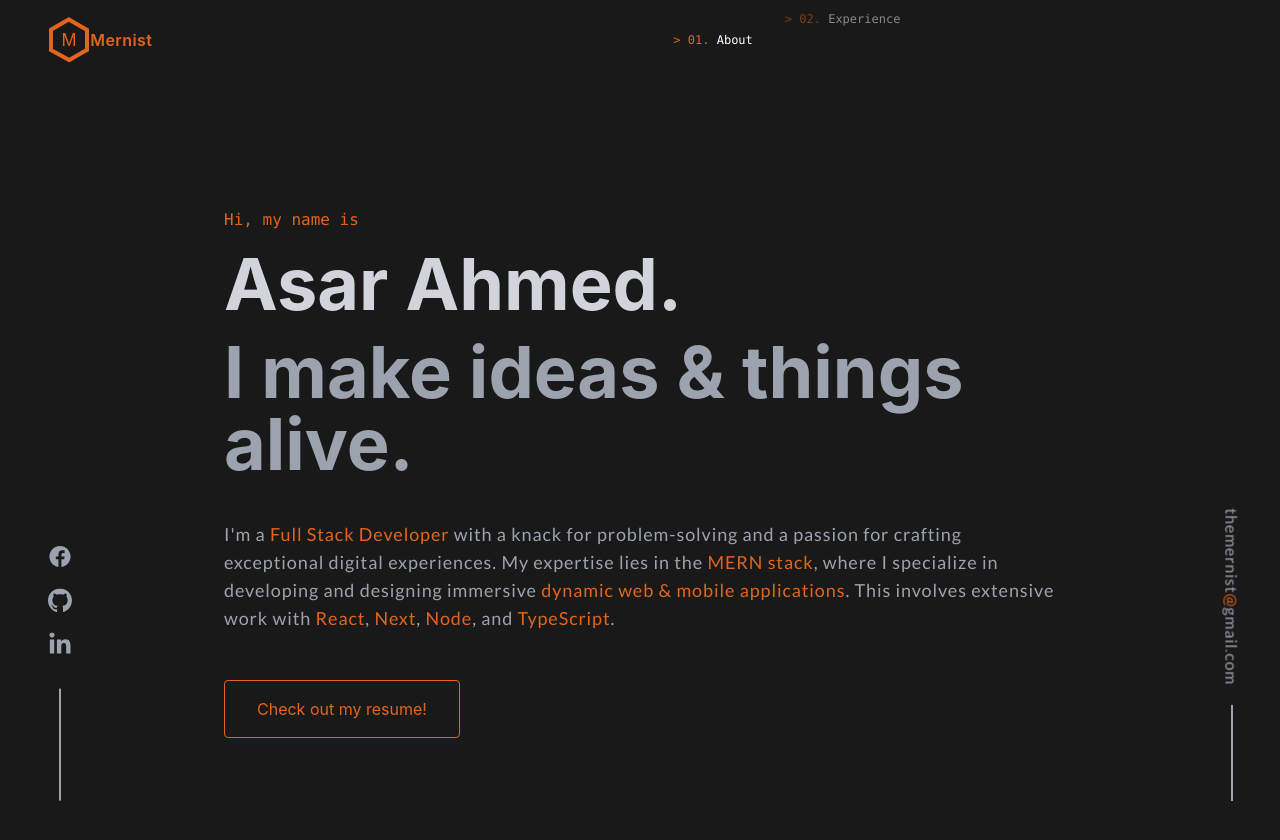
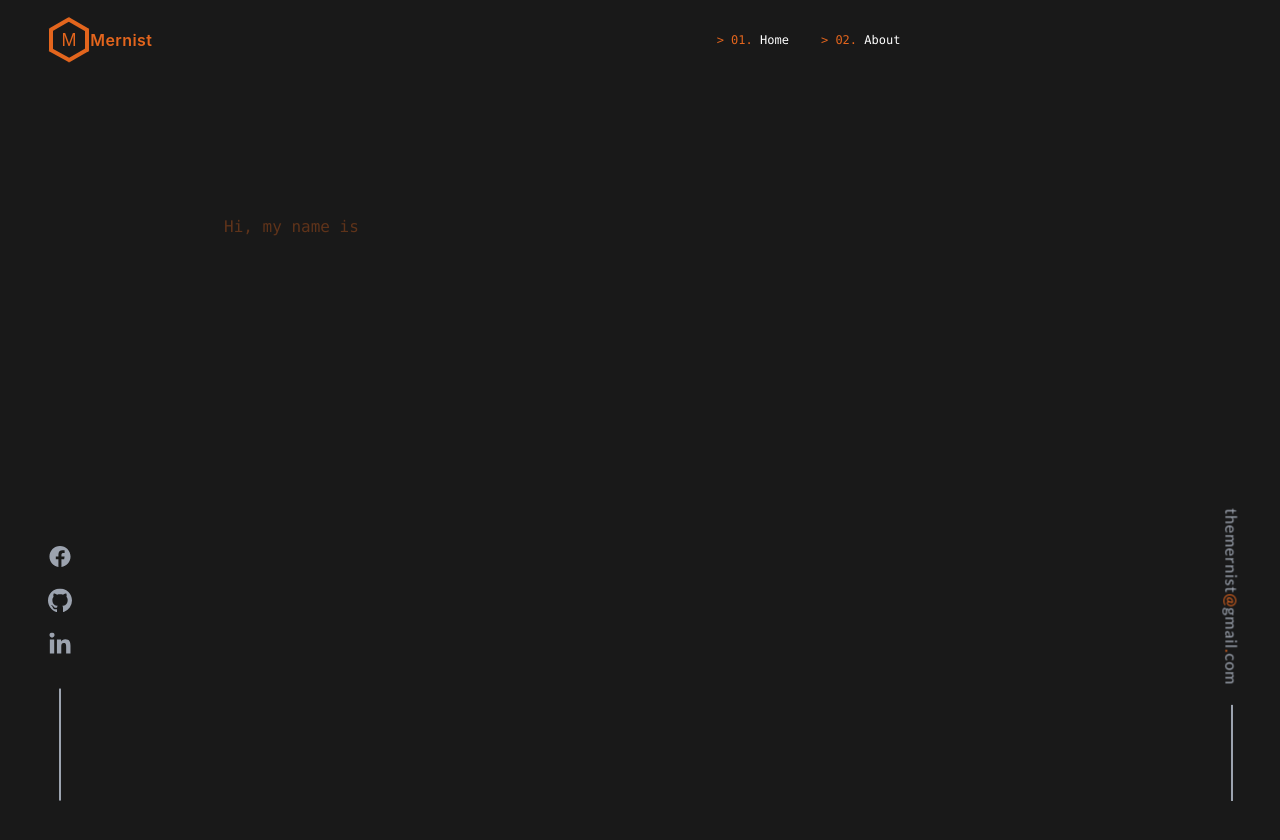
Before and after one commit to asar109/mernist.me, a Next.js app: page / in a window 1280 px wide. Shown: the top 840 px of the page. Built offline with nearby package versions, Linux system fonts and the light colour scheme; a web font is replaced by a local one.

Commit message:
add a project

```diff
--- a/components/Header/_components/DesktopMenu.tsx
+++ b/components/Header/_components/DesktopMenu.tsx
@@ -23,7 +23,7 @@ export default function DesktopMenu(props: { finishedLoading: boolean }) {
         className=" text-secondary"
       >
         <ReactScrollLink
-          to="aboutSection"
+          to="home"
           spy={true}
           smooth={true}
           offset={-100}
@@ -31,7 +31,7 @@ export default function DesktopMenu(props: { finishedLoading: boolean }) {
         >
           &gt; 01.{" "}
           <span className="text-white hover:cursor-pointer hover:text-secondary duration-300">
-            About
+            Home
           </span>
         </ReactScrollLink>
       </motion.div>
@@ -47,20 +47,20 @@ export default function DesktopMenu(props: { finishedLoading: boolean }) {
         transition={{
           type: "spring",
           duration: 1.2,
-          delay:5.3,
+          delay: 5,
         }}
-        className="text-secondary"
+        className=" text-secondary"
       >
         <ReactScrollLink
-          to="WhereIhaveWorkedSection"
+          to="aboutSection"
           spy={true}
           smooth={true}
-          offset={-300}
+          offset={-100}
           duration={200}
         >
           &gt; 02.{" "}
-          <span className="text-white  hover:cursor-pointer hover:text-secondary duration-300">
-            Experience
+          <span className="text-white hover:cursor-pointer hover:text-secondary duration-300">
+            About
           </span>
         </ReactScrollLink>
       </motion.div>
--- a/components/Header/_components/MobileMenu.tsx
+++ b/components/Header/_components/MobileMenu.tsx
@@ -22,7 +22,7 @@ const MobileMenu = props => {
         justify-center items-center space-y-8 font-sans"
         >
           <Link
-            to="aboutSection"
+            to="home"
             spy={true}
             smooth={true}
             offset={-50}
@@ -35,24 +35,24 @@ const MobileMenu = props => {
               className="text-white font-Text2 text-sm sm:text-base
              hover:text-secondary hover:cursor-pointer duration-300"
             >
-              About
+              Home
             </span>
           </Link>
           <Link
-            to="WhereIhaveWorkedSection"
+            to="aboutSection"
             spy={true}
             smooth={true}
-            offset={-250}
+            offset={-50}
             duration={200}
             onClick={() => closeMenu()}
             className="flex flex-col text-center space-y-2"
           >
-            <span className="text-secondary text-xs font-mono hover:cursor-pointer">02.</span>
+            <span className="text-secondary text-xs font-mono">02.</span>
             <span
               className="text-white font-Text2 text-sm sm:text-base
              hover:text-secondary hover:cursor-pointer duration-300"
             >
-              Experience
+              About
             </span>
           </Link>
           <Link
--- a/components/Home/AboutMe/AboutMe.tsx
+++ b/components/Home/AboutMe/AboutMe.tsx
@@ -26,7 +26,7 @@ export default function AboutMe(props) {
             />
             <span className="text-secondary font-Header text-sm  sm:text-xl">
               {" "}
-              01.
+              02.
             </span>
             <span className="flex-none text-gray-200 opacity-85 font-bold tracking-wider text-lg sm:text-2xl pl-4">
               About Me
@@ -40,11 +40,13 @@ export default function AboutMe(props) {
           <div className="w-full md:w-7/12 space-y-4 sm:text-base text-sm ">
             <div className="font-Header ">
               <span className="text-gray-400 ">
-                Welcome to Mernist. I&apos;m a firm believer that passion knows
-                no bounds, and my journey from a BBA graduate to a seasoned tech
-                enthusiast is a testament to that belief. While my academic
-                background may have been rooted in business administration, my
-                heart was always drawn to the ever-evolving realm of technology.
+                <span className="text-secondary">Welcome to Mernist </span>
+                I&apos;m a firm believer that passion knows no bounds, and my
+                journey from a is a testament to that belief. While my academic
+                background may have been rooted in{" "}
+                <span className="text-secondary ">BBA graduate</span> to a
+                seasoned tech enthusiast business administration, my heart was
+                always drawn to the ever-evolving realm of technology.
               </span>
             </div>
             <div className="font-Header ">
@@ -60,9 +62,9 @@ export default function AboutMe(props) {
             </div>
             <div className="font-Header ">
               <span className="text-gray-400 ">
-                Over the past two years, I&apos;ve had the privilege of diving
-                deep into the world of development, specializing primarily in
-                the
+                Over the past <span className="text-secondary">two years</span>, I&apos;ve had the
+                privilege of diving deep into the world of development,
+                specializing primarily in the
                 <span className="text-secondary"> MERN stack.</span>
                 This dynamic combination of technologies has allowed me to craft
                 robust and scalable solutions that seamlessly integrate
--- a/components/Home/MyName/MyName.tsx
+++ b/components/Home/MyName/MyName.tsx
@@ -1,11 +1,8 @@
-import React from "react";
-import { motion } from "../../../node_modules/framer-motion";
-import Link from "next/link";
-import { useRouter } from "next/router";
+import { motion } from "framer-motion";
 export default function MyName(props: { finishedLoading: boolean }) {
-  const router = useRouter();
   return (
     <div
+      id="home"
       className="h-full flex flex-col justify-center
       px-8 2xl:px-72 xl:px-56 lg:px-32  md:px-28 sm:px-8 py-32 sm:py-52  "
     >
@@ -14,11 +11,11 @@ export default function MyName(props: { finishedLoading: boolean }) {
         animate={{ y: 0, opacity: 1 }}
         transition={{
           opacity: {
-            delay: props.finishedLoading ? 0 : 10.4,
+            delay: props.finishedLoading ? 0 : 5.4,
             duration: props.finishedLoading ? 0 : 0.2,
           },
           y: {
-            delay: props.finishedLoading ? 0 : 10.4,
+            delay: props.finishedLoading ? 0 : 5.4,
             duration: props.finishedLoading ? 0 : 0.2,
           },
         }}
@@ -31,11 +28,11 @@ export default function MyName(props: { finishedLoading: boolean }) {
         animate={{ y: 0, opacity: 1 }}
         transition={{
           opacity: {
-            delay: props.finishedLoading ? 0 : 10.5,
+            delay: props.finishedLoading ? 0 : 5.5,
             duration: props.finishedLoading ? 0 : 0.2,
           },
           y: {
-            delay: props.finishedLoading ? 0 : 10.5,
+            delay: props.finishedLoading ? 0 : 5.5,
             duration: props.finishedLoading ? 0 : 0.2,
           },
         }}
@@ -48,11 +45,11 @@ export default function MyName(props: { finishedLoading: boolean }) {
         animate={{ y: 0, opacity: 1 }}
         transition={{
           opacity: {
-            delay: props.finishedLoading ? 0 : 10.6,
+            delay: props.finishedLoading ? 0 : 5.6,
             duration: props.finishedLoading ? 0 : 0.2,
           },
           y: {
-            delay: props.finishedLoading ? 0 : 10.6,
+            delay: props.finishedLoading ? 0 : 5.6,
             duration: props.finishedLoading ? 0 : 0.2,
           },
         }}
@@ -66,11 +63,11 @@ export default function MyName(props: { finishedLoading: boolean }) {
         animate={{ y: 0, opacity: 1 }}
         transition={{
           opacity: {
-            delay: props.finishedLoading ? 0 : 10.7,
+            delay: props.finishedLoading ? 0 : 5.7,
             duration: props.finishedLoading ? 0 : 0.2,
           },
           y: {
-            delay: props.finishedLoading ? 0 : 10.7,
+            delay: props.finishedLoading ? 0 : 5.7,
             duration: props.finishedLoading ? 0 : 0.2,
           },
         }}
@@ -97,11 +94,11 @@ export default function MyName(props: { finishedLoading: boolean }) {
         animate={{ y: 0, opacity: 1 }}
         transition={{
           opacity: {
-            delay: props.finishedLoading ? 0 : 10.8,
+            delay: props.finishedLoading ? 0 : 5.8,
             duration: props.finishedLoading ? 0 : 0.2,
           },
           y: {
-            delay: props.finishedLoading ? 0 : 10.8,
+            delay: props.finishedLoading ? 0 : 5.8,
             duration: props.finishedLoading ? 0 : 0.2,
           },
         }}
--- a/components/Home/SocialMediaArround/SocialMediaArround.tsx
+++ b/components/Home/SocialMediaArround/SocialMediaArround.tsx
@@ -1,4 +1,4 @@
-import { motion } from "../../../node_modules/framer-motion";
+import { motion } from "framer-motion";
 import Facebook from "../../Icons/Facebook";
 import GithubIcon from "../../Icons/GithubIcon";
 import LinkedinIcon from "../../Icons/LinkedinIcon";
--- a/components/Home/ThisSiteCantBeReached/ThisCantBeReached.tsx
+++ b/components/Home/ThisSiteCantBeReached/ThisCantBeReached.tsx
@@ -1,5 +1,5 @@
 import React from "react";
-import { motion } from "../../../node_modules/framer-motion";
+import { motion } from "framer-motion";
 export default function ThisCantBeReached() {
   const [ShowText, setShowText] = React.useState(false);
   let CenterWidth = 0;
--- a/components/Home/WhereIHaveWorked/WhereIHaveWorked.tsx
+++ b/components/Home/WhereIHaveWorked/WhereIHaveWorked.tsx
@@ -1,5 +1,5 @@
 import React from "react";
-import { motion } from "../../../node_modules/framer-motion";
+import { motion } from "framer-motion";
 import ArrowIcon from "../../Icons/ArrowIcon";
 import TrouveTavoie from "./Descriptions/TrouveTavoie";
 import FeverTokens from "./Descriptions/FeverTokens";
--- a/pages/index.tsx
+++ b/pages/index.tsx
@@ -50,7 +50,7 @@ export default function Home() {
       setShowElement(false);
       context.setSharedState(context.sharedState);
       context.sharedState.finishedLoading = true;
-    }, 5000);
+    }, 5500);
   }, [context, context.sharedState]);
 
   setTimeout(() => {}, 5000);
@@ -83,7 +83,7 @@ export default function Home() {
           finishedLoading={context.sharedState.finishedLoading}
           sectionsRef={homeRef}
         />
-        <MyName finishedLoading={true} />
+        <MyName finishedLoading={context.sharedState.finishedLoading} />
         <SocialMediaArround
           finishedLoading={context.sharedState.finishedLoading}
         />
--- a/tailwind.config.cjs
+++ b/tailwind.config.cjs
@@ -27,7 +27,7 @@ module.exports = {
         primary: "#191919",
         secondary: "#E3651D",
         error: "#750E21",
-        tertiary: "#BED754",
+        tertiary: "#333",
         ResumeButtonHover: "#333",
         MobileNavBarColor: "#222",
         StartupBackground: "#333",
```
Also changed, not shown: components/Home/SomethingIveBuilt/SomethingIveBuilt.tsx (+216 -77 lines), public/projects/geniuswriter.png (added).
